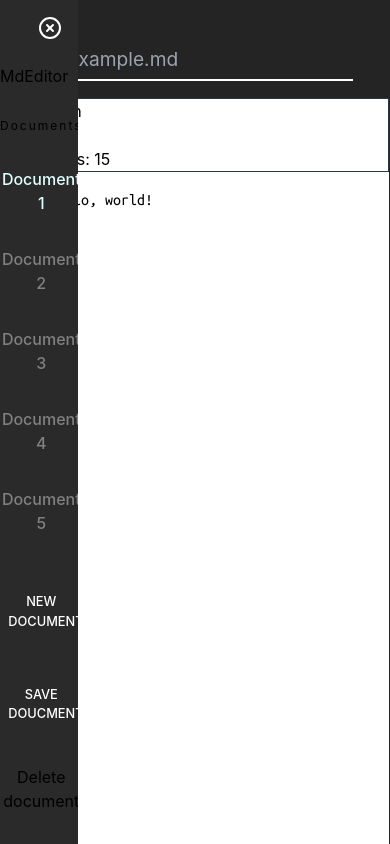
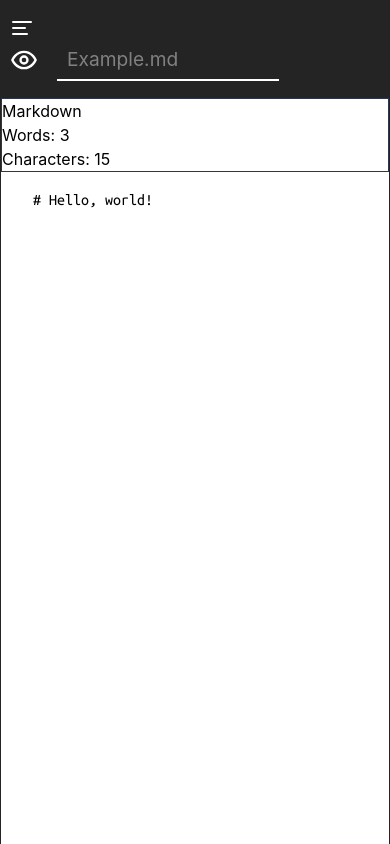
Before and after one commit to Plasticfoods/markdown-editor, a React (Vite) app: page / in a window 390 px wide. Built offline with nearby package versions, Linux system fonts and the light colour scheme.

Commit message:
Added create delete document functionality in sidebar

```diff
--- a/src/App.css
+++ b/src/App.css
@@ -134,6 +134,10 @@ header {
         display: none;
     }
 
+    .sidebar {
+        right: 30%;
+    }
+
     .header-wrapper {
         width: 95%;
     }
@@ -143,7 +147,7 @@ header {
     }
 
     #name-input {
-        width: 80%;
+        width: 60%;
     }
 
     .header-right {
--- a/src/components/Home.jsx
+++ b/src/components/Home.jsx
@@ -10,9 +10,9 @@ import { Eye, EyeOff } from 'lucide-react';
 function Home() {
   const {markdownList, updateItem, currentIndex} = useContext(ListContext)
   const [showPreview, setShowPreview] = useState(false);
-  const [open, setOpen] = useState(true);
+  const [open, setOpen] = useState(false);
 
-  console.log(markdownList)
+  // console.log(markdownList)
 
   if(markdownList === null) {
     return (
@@ -23,6 +23,7 @@ function Home() {
   }
 
   const item = markdownList[currentIndex];
+  console.log(item)
 
   const handleContentChange = (newContent) => {
     updateItem(item.name, newContent);
@@ -47,11 +48,11 @@ function Home() {
             <h1 className="text-2xl font-bold title">MdEditor</h1>
           </div>
           {/* Header right */}
-          <div className="header-right">
+          <div className="header-right flex justify-end">
             <div className="icon-eye md:hidden">
               {showPreview ? <EyeOff size={28} onClick={() => setShowPreview(false)} /> : <Eye size={28} onClick={() => setShowPreview(true)} />}
             </div>
-            <input type="text" id="name-input" placeholder={item.name} onChange={(e) => handleNameChange(e.target.value)} />
+            <input type="text" id="name-input" placeholder={'New doucment.md'} value={item.name} onChange={(e) => handleNameChange(e.target.value)} />
           </div>
         </div>
       </header>
--- a/src/components/Sidebar.jsx
+++ b/src/components/Sidebar.jsx
@@ -1,9 +1,9 @@
 import { CircleX } from 'lucide-react';
-import { useState } from 'react';
+import { useContext } from 'react';
+import { ListContext } from '../contexts/List';
 
 export default function Sidebar({ setOpen }) {
-    const list = ['a', 'b', 'c', 'd', 'e']
-    const [currentIndex, setCurrentIndex] = useState(0)
+    const { markdownList, addItem, deleteItem, currentIndex, setCurrentIndex } = useContext(ListContext)
 
     return (
         <div className="sidebar">
@@ -14,25 +14,27 @@ export default function Sidebar({ setOpen }) {
             <div className="sidebar-inner">
                 <h1 className='text-3xl font-bold text-white px-4'>MdEditor</h1>
                 <div className='documents' style={{ display: 'grid', gap: '1rem' }}>
-                    <h2 className='uppercase font-bold text-white py-4 text-center bg-slate-800' style={{ fontSize: '12px', letterSpacing: '2px' }}>Documents</h2>
+                    <h2 className='uppercase font-bold text-white py-4 text-center bg-slate-800' style={{ fontSize: '12px', letterSpacing: '2px', borderBottom: '.5px solid yellow' }}>Documents</h2>
                     <ul>
-                        {list.map((item, index) => (
+                        {markdownList.map((item, index) => (
                             <li
                                 key={index}
                                 index={index}
                                 className='doc-link'
                                 // style={{ backgroundColor: index === currentIndex ? 'rgba(255, 255, 255, 0.1)' : 'transparent' }}
                                 style={{ color: index === currentIndex ? 'lightcyan' : 'gray' }}
-                                onClick={() => {setCurrentIndex(index)}}
+                                onClick={() => { setCurrentIndex(index) }}
                             >
-                                Document {index + 1}
+                                {item.name}
                             </li>
                         ))}
                     </ul>
                 </div>
-                <button type='button' className='btn-sidebar bg-green-700'>New document</button>
+                <button type='button' className='btn-sidebar bg-green-700' onClick={addItem}>New document</button>
                 <button type='button' className='btn-sidebar bg-gray-700'>Save doucment</button>
-                <button type='button' className='text-white uppercase text-xs font-bold'>Delete document</button>
+                {markdownList.length > 1 &&
+                    <button type='button' className='text-white uppercase text-xs font-bold' onClick={deleteItem}>Delete document</button>
+                }
             </div>
         </div>
     )
--- a/src/contexts/List.jsx
+++ b/src/contexts/List.jsx
@@ -26,7 +26,9 @@ export const ListProvider = ({ children }) => {
 
     useEffect(() => {
         // if(curr-list is not null)
-        if (markdownList !== null) localStorage.setItem('md-list', JSON.stringify(markdownList));
+        if (markdownList !== null) {
+            localStorage.setItem('md-list', JSON.stringify(markdownList));
+        }
     }, [markdownList]);
 
     const addItem = () => {
```
